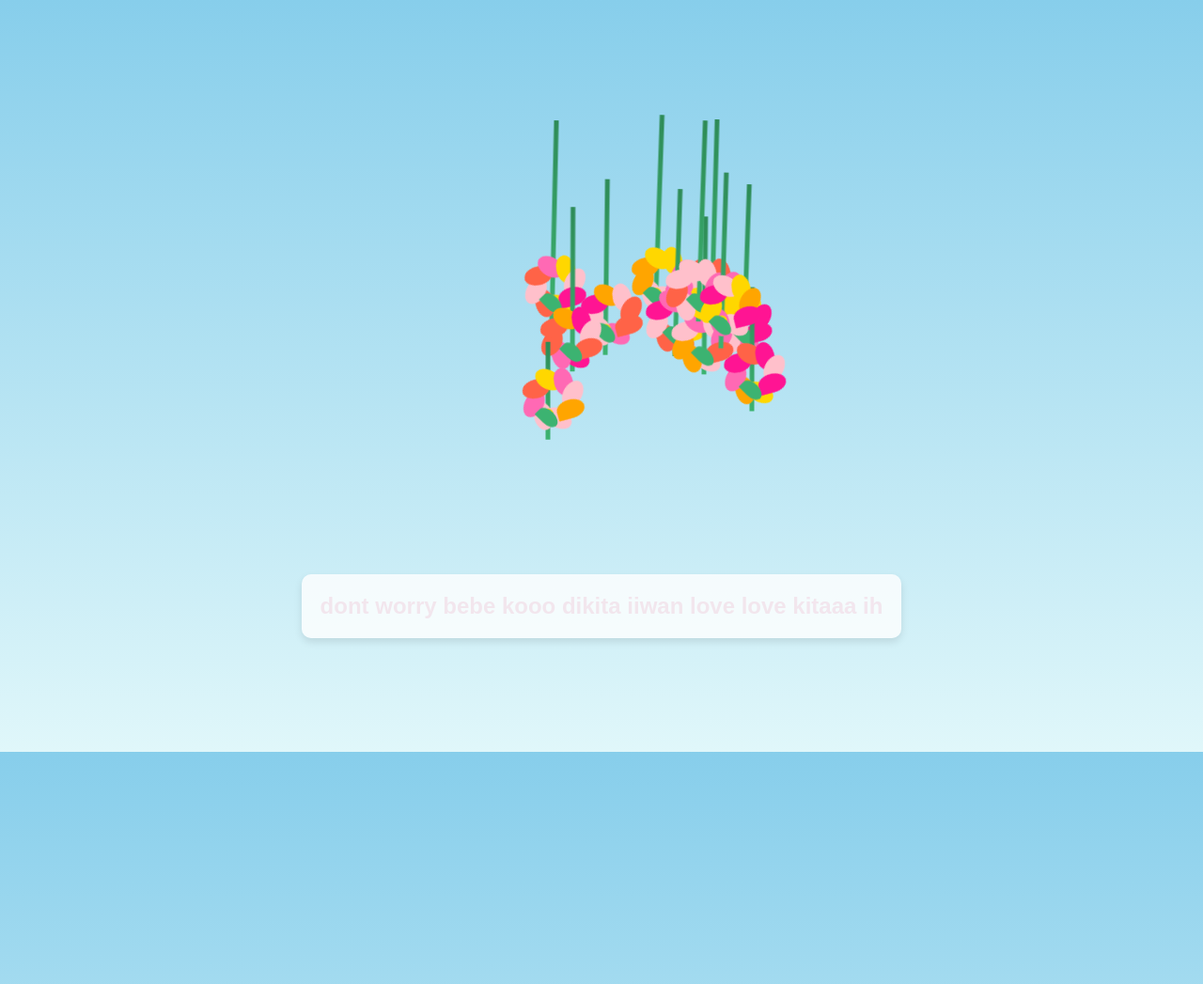
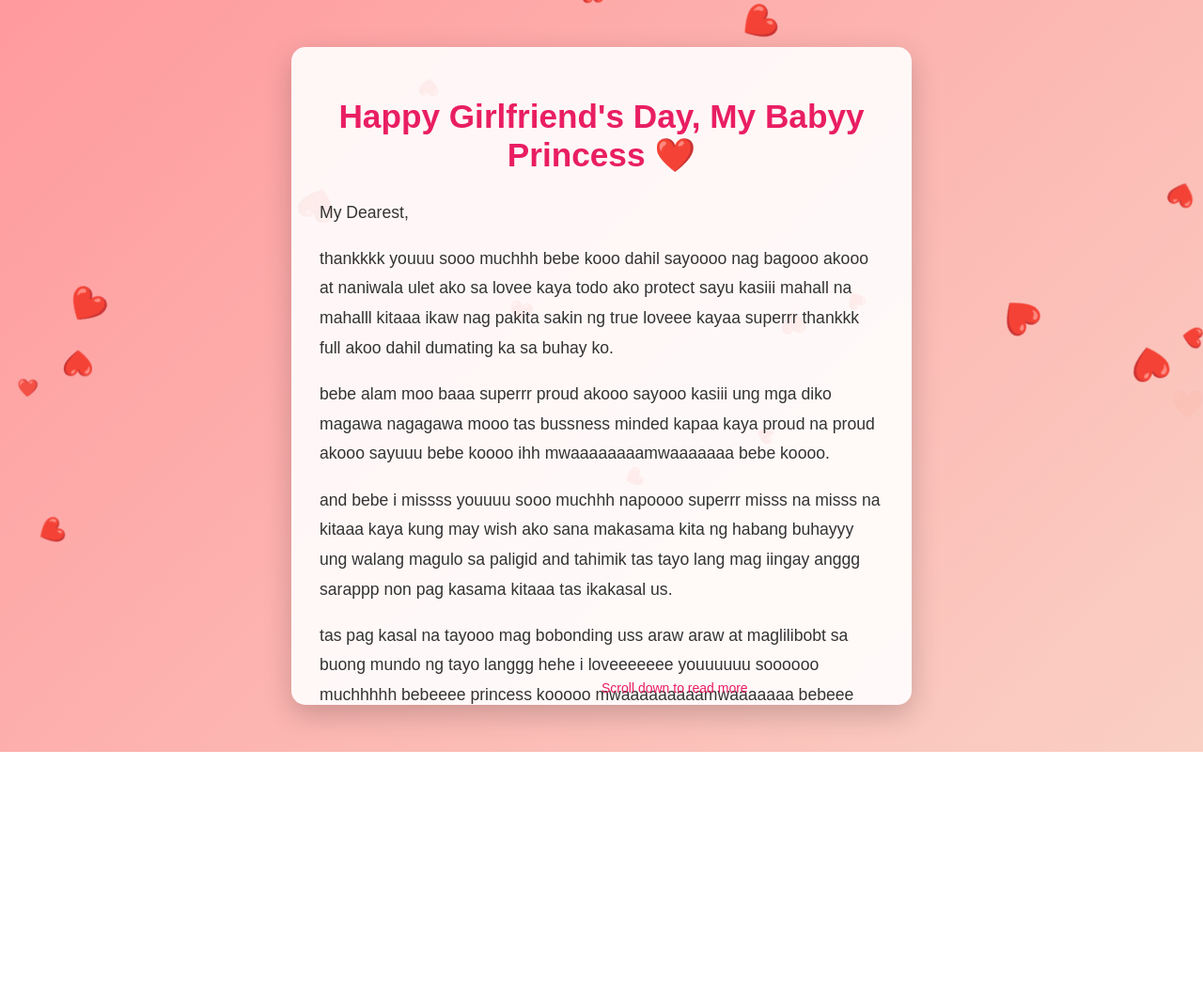
Before and after one commit to Cureba-pogi/for-my-baby, a plain HTML site: page index.html in a window 1280 px wide. Shown: the top 1047 px of the page at 94% size. After the commit the page ends 800 px from the top, so only its background shows below. Drawn offline with Linux system fonts and the light colour scheme.

Commit message:
Update index.html

```diff
--- a/index.html
+++ b/index.html
@@ -3,260 +3,188 @@
 <head>
     <meta charset="UTF-8">
     <meta name="viewport" content="width=device-width, initial-scale=1.0">
-  <title>For My Baby princess</title>
+    <title>For My Love</title>
     <style>
         body {
             margin: 0;
+            padding: 0;
+            background: linear-gradient(135deg, #ff9a9e 0%, #fad0c4 100%);
+            font-family: 'Arial', sans-serif;
             overflow: hidden;
-      background: linear-gradient(to bottom, #87CEEB, #E0F7FA);
-      font-family: 'Arial', sans-serif;
+            height: 100vh;
             display: flex;
             justify-content: center;
             align-items: center;
-      height: 100vh;
         }
 
-    .container {
+        .love-letter {
             position: relative;
-      text-align: center;
+            width: 80%;
+            max-width: 600px;
+            background: rgba(255, 255, 255, 0.9);
+            border-radius: 15px;
+            padding: 30px;
+            box-shadow: 0 10px 30px rgba(0, 0, 0, 0.2);
+            z-index: 10;
+            transform: scale(0.9);
+            opacity: 0;
+            animation: fadeIn 1.5s forwards 0.5s;
+            overflow-y: auto;
+            max-height: 80vh;
         }
 
-    .bouquet {
-      position: relative;
-      width: 350px;
-      height: 450px;
-      margin: 0 auto;
+        @keyframes fadeIn {
+            to {
+                transform: scale(1);
+                opacity: 1;
+            }
         }
 
-    .flower {
-      position: absolute;
-      width: 50px;
-      height: 50px;
-      animation: float 5s ease-in-out infinite;
-      transform-origin: center bottom;
+        h1 {
+            color: #e91e63;
+            text-align: center;
+            margin-bottom: 25px;
+            font-size: 2.2em;
         }
 
-    .petals {
-      position: absolute;
-      width: 100%;
-      height: 100%;
-      animation: rotate 15s linear infinite;
+        p {
+            color: #333;
+            font-size: 1.1em;
+            line-height: 1.8;
+            margin-bottom: 15px;
         }
 
-    .petal {
-      position: absolute;
-      width: 20px;
-      height: 30px;
-      border-radius: 50% 50% 0 50%;
-      transform-origin: center bottom;
-    }
-
-    .center {
-      position: absolute;
-      width: 12px;
-      height: 12px;
-      background: #FFD700;
-      border-radius: 50%;
-      top: 50%;
-      left: 50%;
-      transform: translate(-50%, -50%);
-    }
-
-    .stem {
-      position: absolute;
-      background: linear-gradient(to bottom, #2E8B57, #3CB371);
-      width: 5px;
-      bottom: 0;
-      left: 50%;
-      transform: translateX(-50%);
-      z-index: -1;
-    }
-
-    .leaf {
-      position: absolute;
-      width: 25px;
-      height: 15px;
-      background: #3CB371;
-      border-radius: 50% 50% 50% 0;
-      bottom: 30%;
-      left: 50%;
-      transform: translateX(-50%) rotate(45deg);
-    }
-
-    .message-container {
-      margin-top: 40px;
-      padding: 20px;
-      background: rgba(255, 255, 255, 0.8);
-      border-radius: 10px;
-      box-shadow: 0 4px 8px rgba(0, 0, 0, 0.1);
-    }
-
-    .message {
-      color: #D81B60;
-      font-size: 24px;
+        .signature {
+            text-align: right;
+            font-style: italic;
             font-weight: bold;
-      opacity: 0;
-      animation: fadeIn 2s forwards 3s;
-    }
-
-    .hearts {
-      position: absolute;
-      width: 100%;
-      height: 100%;
-      pointer-events: none;
+            color: #e91e63;
+            margin-top: 30px;
+            font-size: 1.3em;
         }
 
         .heart {
             position: absolute;
-      font-size: 20px;
-      color: #FF69B4;
-      animation: float-up 4s ease-out forwards;
+            pointer-events: none;
+            animation: float 6s ease-in-out infinite;
             opacity: 0;
+            font-size: 24px;
+            color: #ff4081;
         }
 
         @keyframes float {
-      0%, 100% {
+            0% {
                 transform: translateY(0) rotate(0deg);
+                opacity: 0;
             }
-      50% {
-        transform: translateY(-15px) rotate(2deg);
+            10% {
+                opacity: 1;
+            }
+            90% {
+                opacity: 1;
+            }
+            100% {
+                transform: translateY(-100vh) rotate(360deg);
+                opacity: 0;
             }
         }
 
-    @keyframes rotate {
-      from {
-        transform: rotate(0deg);
-      }
-      to {
-        transform: rotate(360deg);
-      }
+        .hearts-container {
+            position: fixed;
+            top: 0;
+            left: 0;
+            width: 100%;
+            height: 100%;
+            pointer-events: none;
+            z-index: 1;
         }
 
-    @keyframes fadeIn {
-      to {
-        opacity: 1;
-      }
+        .scroll-indicator {
+            position: absolute;
+            bottom: 10px;
+            left: 50%;
+            transform: translateX(-50%);
+            color: #e91e63;
+            font-size: 14px;
+            animation: bounce 2s infinite;
         }
 
-    @keyframes float-up {
-      0% {
-        transform: translateY(0);
-        opacity: 1;
-      }
-      100% {
-        transform: translateY(-100px);
-        opacity: 0;
-      }
+        @keyframes bounce {
+            0%, 20%, 50%, 80%, 100% {transform: translateY(0);}
+            40% {transform: translateY(-10px);}
+            60% {transform: translateY(-5px);}
         }
     </style>
 </head>
 <body>
-  <div class="container">
-    <div class="bouquet" id="bouquet"></div>
-    <div class="message-container">
-      <div class="message" id="message">Happy Girlfriend's Day! Baby princess You make my world beautiful.</div>
-    </div>
-    <div class="hearts" id="hearts"></div>
+    <div class="hearts-container" id="hearts"></div>
+
+    <div class="love-letter">
+        <h1>Happy Girlfriend's Day, My Babyy Princess ❤️</h1>
+
+        <p>My Dearest,</p>
+
+        <p>thankkkk youuu sooo muchhh bebe kooo dahil sayoooo nag bagooo akooo at naniwala ulet ako sa lovee kaya todo ako protect sayu kasiii mahall na mahalll kitaaa ikaw nag pakita sakin ng true loveee kayaa superrr thankkk full akoo dahil dumating ka sa buhay ko.</p>
+
+        <p> bebe alam moo baaa superrr proud akooo sayooo kasiii ung mga diko magawa nagagawa mooo tas bussness minded kapaa kaya proud na proud akooo sayuuu bebe koooo ihh mwaaaaaaaamwaaaaaaa bebe koooo.</p>
+
+        <p>and bebe i missss youuuu sooo muchhh napoooo superrr misss na misss na kitaaa kaya kung may wish ako sana makasama kita ng habang buhayyy ung walang magulo sa paligid and tahimik tas tayo lang mag iingay anggg sarappp non pag kasama kitaaa tas ikakasal us.</p>
+
+        <p>tas pag kasal na tayooo mag bobonding uss araw araw at maglilibobt sa buong mundo ng tayo langgg hehe i loveeeeeee youuuuuu soooooo muchhhhh bebeeee princess kooooo mwaaaaaaaaamwaaaaaaa bebeee koooo.</p>
+
+        <p>and for last bebe kooo thankkk youuu sooo muchhh for being there in my side always mokoooo tinutulungan bebe ko and sorry dahil na fefeel mo nalagi kita sinisigawan but dipoo kita sinisigawan bebe koo sorry din poo dahil lagi ako may nagagawang nakakasama ng loob mopo but in futureee bebe lahat ng pangarap mo matutupad naten lalo na ung malakad ka sa altar hihi.</p>
+
+        <p>Forever yours,</p>
+        <div class="signature">With all my love ❤️</div>
+        <div class="scroll-indicator">Scroll down to read more</div>
     </div>
 
     <script>
-    const bouquet = document.getElementById('bouquet');
-    const messageEl = document.getElementById('message');
         const heartsContainer = document.getElementById('hearts');
-    const petalColors = ['#FF69B4', '#FF1493', '#FFC0CB', '#FF6347', '#FFA500', '#FFD700'];
-    const messages = [
-      "apaka gandaaaa mo pooo bebe kooo",
-      "dimawawala pagmamahal kopo sayuu bebe koo",
-      "i loveeeeeee youuuuuuu sooooooo mucchhhhh bebeee princess ko",
-      "ikaw lagi laman ng pusoo kooo bebe kooo",
-      "ang bait mopoo tas maintindihin kapapo ",
-      "dont worry bebe kooo dikita iiwan love love kitaaa ih",
-      "i misssssss youuuuu sooo muchhh poooo bebe kooo"
-    ];
+        const colors = ['#ff4081', '#e91e63', '#f50057', '#ff80ab', '#ff5252'];
 
-    function createFlower(x, y, size, delay) {
-      const flower = document.createElement('div');
-      flower.className = 'flower';
-      flower.style.left = `${x}px`;
-      flower.style.bottom = `${y}px`;
-      flower.style.width = `${size}px`;
-      flower.style.height = `${size}px`;
-      flower.style.animationDelay = `${delay}s`;
-
-      const petals = document.createElement('div');
-      petals.className = 'petals';
-
-      // Create petals (8 per flower)
-      for (let i = 0; i < 8; i++) {
-        const petal = document.createElement('div');
-        petal.className = 'petal';
-        petal.style.transform = `rotate(${i * 45}deg) translateX(15px)`;
-        petal.style.background = petalColors[Math.floor(Math.random() * petalColors.length)];
-        petals.appendChild(petal);
-      }
-
-      const center = document.createElement('div');
-      center.className = 'center';
-
-      const stem = document.createElement('div');
-      stem.className = 'stem';
-      stem.style.height = `${y}px`;
-
-      const leaf = document.createElement('div');
-      leaf.className = 'leaf';
-
-      flower.appendChild(petals);
-      flower.appendChild(center);
-      flower.appendChild(stem);
-      flower.appendChild(leaf);
-      bouquet.appendChild(flower);
-
-      // Add hover effect
-      flower.addEventListener('mouseover', () => {
-        createHearts(flower);
-        showRandomMessage();
-      });
-    }
-
-    function createHearts(element) {
-      const rect = element.getBoundingClientRect();
-      const x = rect.left + rect.width / 2;
-      const y = rect.top + rect.height / 2;
-
-      for (let i = 0; i < 5; i++) {
+        function createHeart() {
             const heart = document.createElement('div');
             heart.className = 'heart';
             heart.innerHTML = '❤️';
-        heart.style.left = `${x + Math.random() * 30 - 15}px`;
-        heart.style.top = `${y + Math.random() * 30 - 15}px`;
-        heart.style.animationDelay = `${i * 0.2}s`;
+            heart.style.left = Math.random() * 100 + 'vw';
+            heart.style.top = Math.random() * 100 + 'vh';
+            heart.style.fontSize = (Math.random() * 20 + 15) + 'px';
+            heart.style.animationDuration = (Math.random() * 4 + 4) + 's';
+            heart.style.color = colors[Math.floor(Math.random() * colors.length)];
             heartsContainer.appendChild(heart);
 
             setTimeout(() => {
                 heart.remove();
-        }, 4000);
-      }
+            }, 6000);
         }
 
-    function showRandomMessage() {
-      const randomIndex = Math.floor(Math.random() * messages.length);
-      messageEl.style.animation = 'none';
-      messageEl.offsetHeight; // Trigger reflow
-      messageEl.style.animation = 'fadeIn 1s forwards';
-      messageEl.textContent = messages[randomIndex];
+        // Initial burst of hearts
+        for (let i = 0; i < 30; i++) {
+            setTimeout(createHeart, i * 100);
         }
 
-    // Create flowers
-    for (let i = 0; i < 12; i++) {
-      const x = Math.random() * 300 + 25;
-      const y = Math.random() * 150 + 100;
-      const size = Math.random() * 20 + 40;
-      const delay = Math.random() * 3;
-      createFlower(x, y, size, delay);
+        // Continuous heart flow
+        setInterval(createHeart, 500);
+
+        // Hearts on mouse move
+        document.addEventListener('mousemove', (e) => {
+            if (Math.random() > 0.7) {
+                const heart = document.createElement('div');
+                heart.className = 'heart';
+                heart.innerHTML = '❤️';
+                heart.style.left = e.clientX + 'px';
+                heart.style.top = e.clientY + 'px';
+                heart.style.fontSize = (Math.random() * 20 + 15) + 'px';
+                heart.style.animationDuration = (Math.random() * 3 + 3) + 's';
+                heart.style.color = colors[Math.floor(Math.random() * colors.length)];
+                heartsContainer.appendChild(heart);
+
+                setTimeout(() => {
+                    heart.remove();
+                }, 6000);
             }
-
-    // Change message periodically
-    setInterval(showRandomMessage, 5000);
+        });
     </script>
 </body>
 </html>
```
Lines whose indentation alone changed are shown as unchanged.
